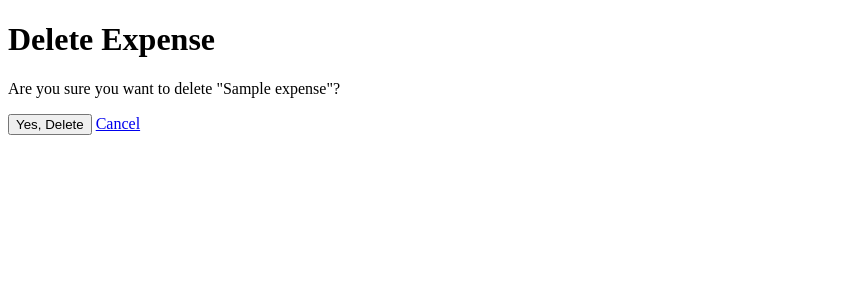
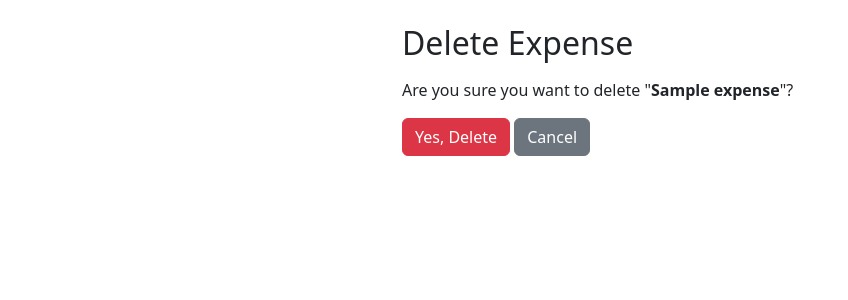
Before and after one commit to Samyam-Pradhan/django-expense-tracker, a Django app: page /expenses/delete/1/ in a window 1280 px wide. Shown: the top 300 px of the page, without its empty margins (0-848 px from the left). Run offline with Django 4.2, Linux system fonts and the light colour scheme; a user stored in the database is signed in; tables that the repository leaves empty hold one stand-in row (values such as "Sample post").

Commit message:
Update delete template

```diff
--- a/expense_tracker/expenses/templates/expenses/delete_expense.html
+++ b/expense_tracker/expenses/templates/expenses/delete_expense.html
@@ -2,14 +2,18 @@
 <html>
 <head>
     <title>Delete Expense</title>
+    <link href="https://cdn.jsdelivr.net/npm/bootstrap@5.3.2/dist/css/bootstrap.min.css" rel="stylesheet">
 </head>
 <body>
-    <h1>Delete Expense</h1>
-    <p>Are you sure you want to delete "{{ expense.title }}"?</p>
-    <form method="POST">
-        {% csrf_token %}
-        <button type="submit">Yes, Delete</button>
-        <a href="{% url 'expense_list' %}">Cancel</a>
-    </form>
+    <div class="container mt-4" style="max-width: 500px;">
+        <h2 class="mb-3">Delete Expense</h2>
+        <p>Are you sure you want to delete "<strong>{{ expense.title }}</strong>"?</p>
+        <form method="POST">
+            {% csrf_token %}
+            <button type="submit" class="btn btn-danger">Yes, Delete</button>
+            <a href="{% url 'expense_list' %}" class="btn btn-secondary">Cancel</a>
+        </form>
+    </div>
+    <script src="https://cdn.jsdelivr.net/npm/bootstrap@5.3.2/dist/js/bootstrap.bundle.min.js"></script>
 </body>
 </html>
```
